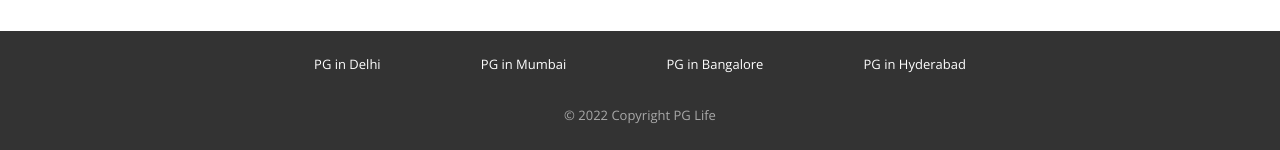
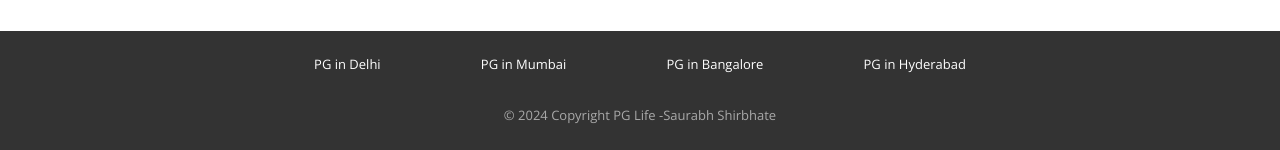
Before and after one commit to SSaurabhShirbhate/pglife, a PHP site: page / in a window 1280 px wide. Shown: the part 859-1009 px from the top of the page. Run offline with PHP 8.4, Linux system fonts and the light colour scheme; some libraries are stand-ins or nearby versions.

Commit message:
Update footer.php

```diff
--- a/includes/footer.php
+++ b/includes/footer.php
@@ -14,7 +14,7 @@
                 <a href="property_list.php?city=Hyderabad">PG in Hyderabad</a>
             </div>
         </div>
-        <div class="footer-copyright">© 2022 Copyright PG Life </div>
+        <div class="footer-copyright">© 2024 Copyright PG Life -Saurabh Shirbhate</div>
     </div>
 </div>
 
```
